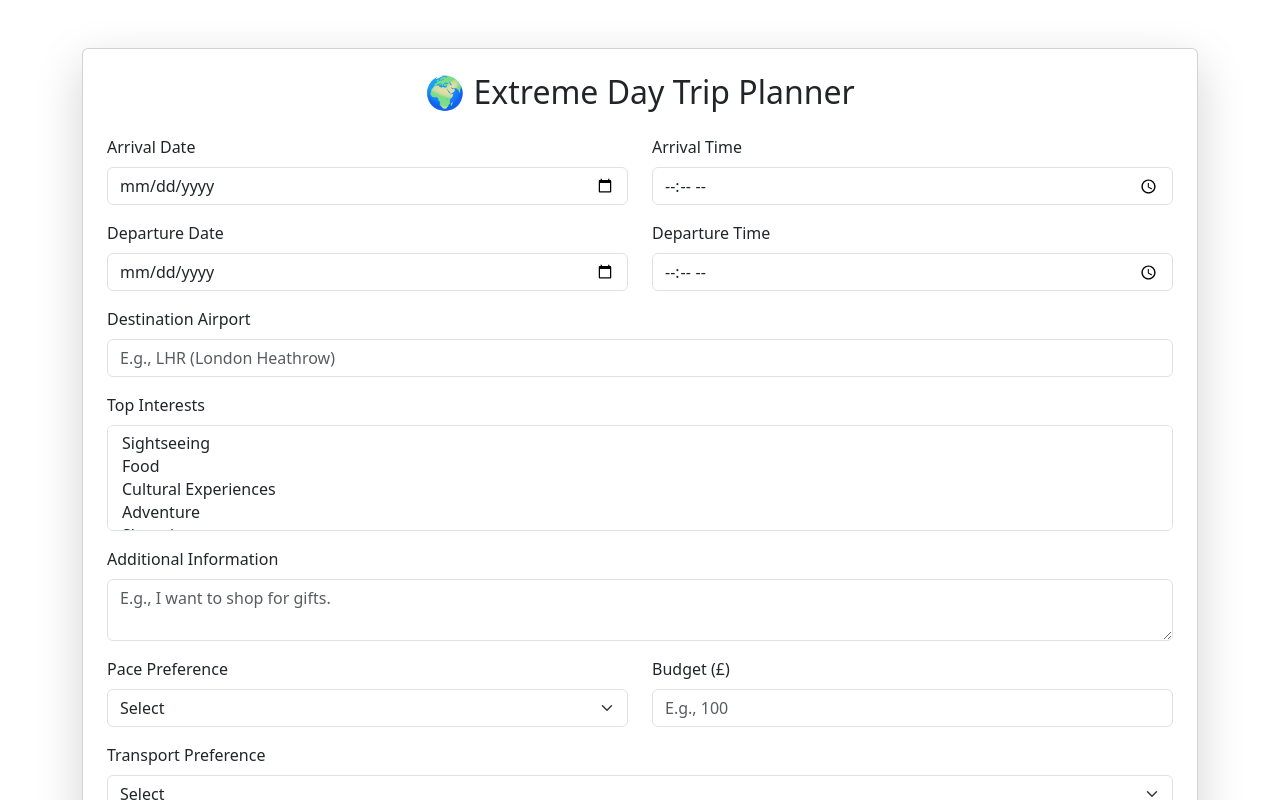
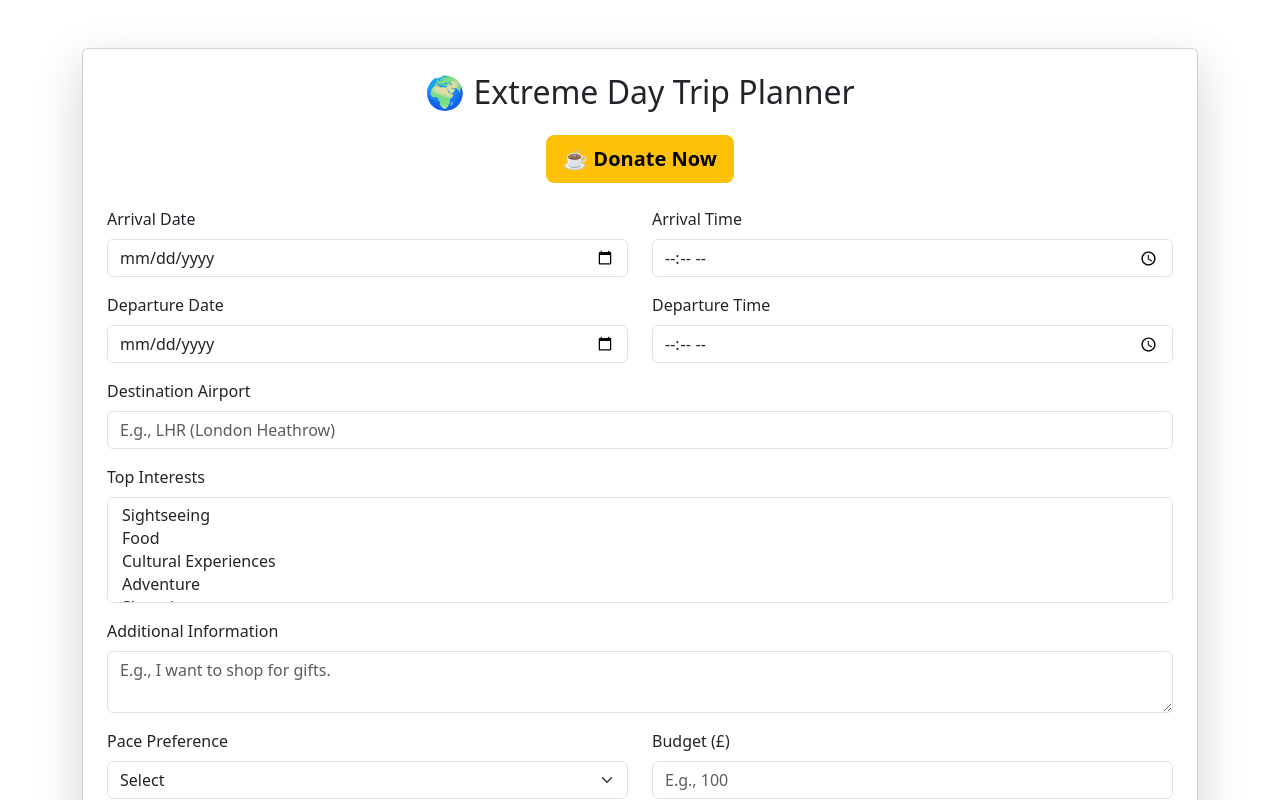
Before and after one commit to risingphoenixdev/flightfrenzy, a React (Create React App) app: page / in a window 1280 px wide. Shown: the top 800 px of the page. Built offline with nearby package versions, Linux system fonts and the light colour scheme.

Commit message:
Added styling

```diff
--- a/src/TripForm.js
+++ b/src/TripForm.js
@@ -59,6 +59,18 @@ const TripForm = () => {
     <div className="container mt-5">
       <div className="card shadow-lg p-4">
         <h2 className="text-center mb-4">🌍 Extreme Day Trip Planner</h2>
+
+        <div className="text-center mb-4">
+          <a
+            href="https://www.buymeacoffee.com/radiantrahul"
+            target="_blank"
+            rel="noopener noreferrer"
+            className="btn btn-warning btn-lg"
+            style={{ fontWeight: "bold" }}
+          >
+            ☕ Donate Now
+          </a>
+        </div>
 
         <form onSubmit={handleSubmit}>
           <div className="row">
@@ -219,6 +231,18 @@ const TripForm = () => {
           <div className="mt-5">
             <h4>Generated Itinerary</h4>
             <pre className="bg-light p-3 rounded">{itinerary}</pre>
+
+            <div className="text-center mt-4">
+              <a
+                href="https://www.buymeacoffee.com/radiantrahul"
+                target="_blank"
+                rel="noopener noreferrer"
+                className="btn btn-warning btn-lg"
+                style={{ fontWeight: "bold" }}
+              >
+                ☕ Donate Now
+              </a>
+            </div>
           </div>
         )}
       </div>
```
